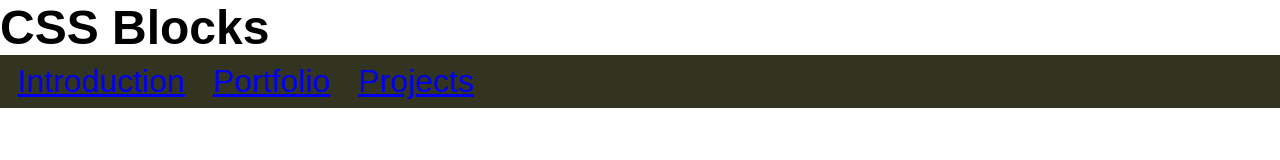
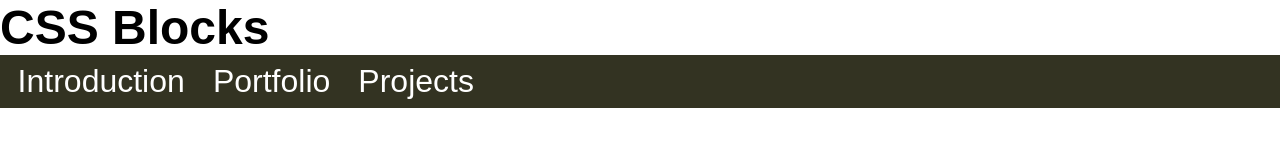
Before and after one commit to sajeeth-ahamed/html-css-learning, a plain HTML site: page css-yt/lesson-9/index.html in a window 1280 px wide. Drawn offline with Linux system fonts and the light colour scheme.

Commit message:
style: apply style to anchor tag

```diff
--- a/css-yt/lesson-9/css/style.css
+++ b/css-yt/lesson-9/css/style.css
@@ -33,3 +33,13 @@ li {
   display: inline-block;
   margin-inline: 0.6rem;
 }
+
+li a {
+  color: #fff;
+  text-decoration: none;
+}
+
+li a:hover,
+li a:focus {
+  text-decoration: underline;
+}
```
